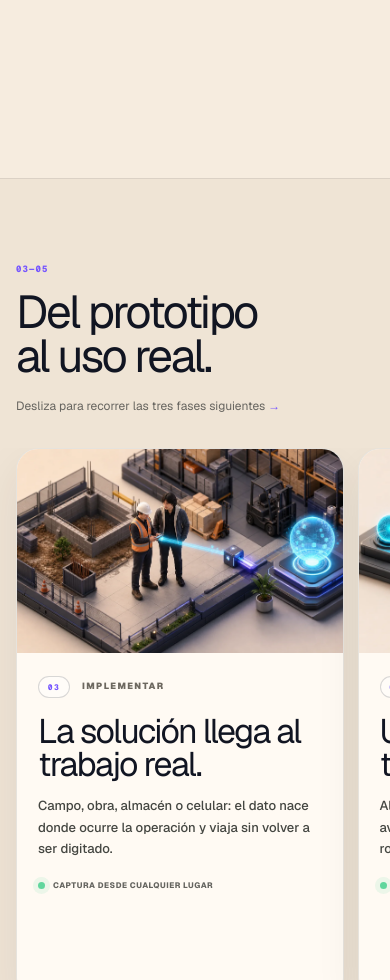
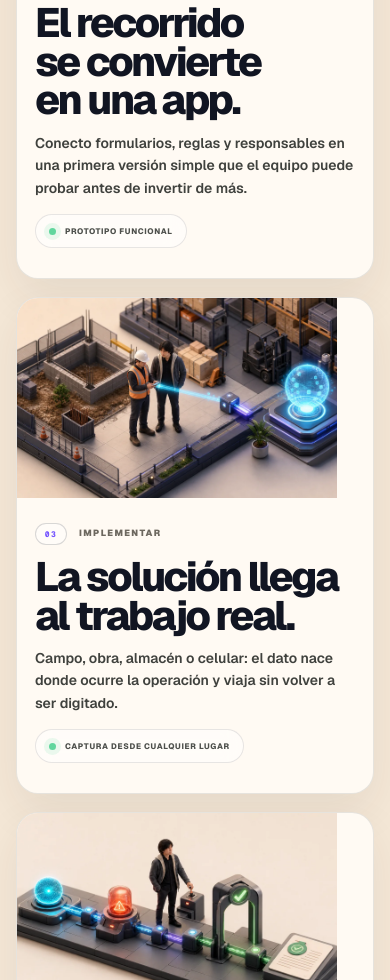
Before and after one commit to paolo-gonzalesmoya/paolo-gonzales-portafolio, a Next.js app: page / in a window 390 px wide. Shown: the part 1020-2000 px from the top of the page. Built offline with nearby package versions, Linux system fonts and the light colour scheme.

Commit message:
Restaurar recorrido estatico en movil

```diff
--- a/app/globals.css
+++ b/app/globals.css
@@ -715,44 +715,22 @@ img { display: block; max-width: 100%; }
 }
 
 @media (max-width: 700px) {
-  .world-journey { height: var(--mobile-journey-height); }
+  .world-journey { height: auto; }
   .world-shell { width: min(100% - 32px, 1240px); }
   .world-header { top: 10px; width: calc(100vw - 20px); min-height: 56px; padding: 7px; border-radius: 16px; }
   .world-brand small { display: none; }
   .world-header-cta { gap: 8px; padding: 12px 13px; }
-  .world-stage { min-height: 640px; background: #f5e8d7; }
-  .world-visuals { inset: 76px 12px auto; width: auto; aspect-ratio: 16 / 9; border: 1px solid rgba(17,21,34,.1); border-radius: 19px; box-shadow: 0 18px 42px rgba(56,43,34,.12); transform: none; }
-  .world-scene-image img { object-position: center; }
-  .world-light { display: none; }
-  .world-grid { display: none; }
-  .world-copy-stack { inset: 0; width: calc(100% - 32px); margin: 0 auto; }
-  .world-scene-image, .world-scene-copy { transition-duration: .045s; transition-timing-function: linear; }
-  .world-scene-copy { top: auto; left: 0; bottom: 48px; width: 100%; }
-  .world-scene-copy h1 { margin: 13px 0 12px; font-size: clamp(38px, 10.5vw, 50px); }
-  .world-scene-copy>p { max-width: 94%; font-size: 14px; font-weight: 520; line-height: 1.55; }
-  .world-role { display: none; }
+  .world-stage { position: relative; height: auto; min-height: 0; overflow: visible; padding-top: 90px; background: #f5e8d7; }
+  .world-visuals, .world-light, .world-grid, .world-scene-nav, .world-scroll-meter, .world-scroll-hint, .world-motion-toggle { display: none; }
+  .world-copy-stack { position: relative; inset: auto; width: calc(100% - 32px); display: grid; gap: 18px; margin: 0 auto; padding: 0 0 76px; }
+  .world-scene-copy { position: relative; inset: auto; width: 100%; overflow: hidden; padding: 18px 18px 30px; border: 1px solid rgba(17,21,34,.1); border-radius: 22px; opacity: 1 !important; background: #fffaf3; box-shadow: 0 18px 45px rgba(55,43,34,.08); transform: none !important; }
+  .world-copy-image { width: calc(100% + 36px); height: auto; aspect-ratio: 16 / 10; display: block; margin: -18px -18px 25px; object-fit: cover; }
+  .world-scene-copy h1 { max-width: 100%; margin: 13px 0 12px; font-size: clamp(38px, 10.5vw, 50px); }
+  .world-scene-copy>p { max-width: 100%; color: #3f413d; font-size: 14px; font-weight: 520; line-height: 1.6; text-shadow: none; }
+  .world-role { display: block; }
   .world-signal { margin-top: 15px; }
   .world-actions { margin-top: 18px; }
   .world-actions button, .world-actions a { min-height: 43px; padding: 0 13px; font-size: 8px; }
-  .world-scene-nav { display: none; }
-  .world-scroll-meter { left: 16px; right: 16px; bottom: 18px; }
-  .world-scroll-hint { display: none; }
-  .world-mobile-process { display: block; overflow: hidden; padding: 76px 0 90px; border-top: 1px solid rgba(17,21,34,.09); background: #efe4d5; }
-  .world-mobile-process-heading { display: grid; gap: 18px; padding: 0 16px 32px; }
-  .world-mobile-process-heading>div>span { color: var(--world-violet); font: 760 9px/1 var(--font-geist-mono), monospace; letter-spacing: .12em; }
-  .world-mobile-process-heading h2 { margin: 12px 0 0; color: var(--world-ink); font-size: 46px; line-height: .95; letter-spacing: -.055em; }
-  .world-mobile-process-heading p { max-width: 290px; margin: 0; color: #66645f; font-size: 12px; line-height: 1.6; }
-  .world-mobile-process-heading b { color: var(--world-violet); }
-  .world-mobile-process-track { display: grid; grid-auto-flow: column; grid-auto-columns: min(84vw, 350px); gap: 14px; overflow-x: auto; padding: 0 16px 18px; scroll-padding-left: 16px; scroll-snap-type: x mandatory; overscroll-behavior-inline: contain; scrollbar-width: none; }
-  .world-mobile-process-track::-webkit-scrollbar { display: none; }
-  .world-mobile-process-track article { overflow: hidden; border: 1px solid rgba(17,21,34,.1); border-radius: 22px; background: #fffaf3; box-shadow: 0 18px 45px rgba(55,43,34,.08); scroll-snap-align: start; }
-  .world-mobile-process-track article>img { width: 100%; aspect-ratio: 16 / 10; display: block; object-fit: cover; }
-  .world-mobile-process-track article>div { padding: 23px 21px 25px; }
-  .world-mobile-process-track h3 { margin: 17px 0 14px; color: var(--world-ink); font-size: 34px; line-height: .98; letter-spacing: -.05em; }
-  .world-mobile-process-track article p { margin: 0; color: #444641; font-size: 13px; font-weight: 500; line-height: 1.65; }
-  .world-mobile-process-track article small { width: fit-content; display: flex; align-items: center; gap: 8px; margin-top: 20px; color: #65645f; font-size: 8px; font-weight: 740; letter-spacing: .06em; text-transform: uppercase; }
-  .world-mobile-process-track article small i { width: 7px; height: 7px; border-radius: 50%; background: var(--world-green); box-shadow: 0 0 0 5px rgba(97,214,157,.12); }
-  .world-mobile-process-track article a { width: fit-content; display: flex; margin-top: 22px; padding: 13px 15px; border-radius: 12px; color: white; background: var(--world-ink); font-size: 9px; font-weight: 760; }
   .world-trust .world-shell { min-height: 150px; grid-template-columns: 1fr; gap: 18px; padding: 25px 0; }
   .world-trust .world-shell>div { grid-template-columns: repeat(3, 1fr); gap: 15px; }
   .world-section, .world-reel, .world-profile, .world-courses, .world-contact { padding: 90px 0; }
@@ -782,7 +760,7 @@ img { display: block; max-width: 100%; }
   .world-floating-wa { right: 14px; bottom: 14px; }
 }
 
-@media (prefers-reduced-motion: reduce) {
+@media (prefers-reduced-motion: reduce) and (min-width: 701px) {
   .world-page:not(.is-motion-enabled) .world-journey { height: auto; }
   .world-page:not(.is-motion-enabled) .world-stage { position: relative; height: auto; min-height: 0; overflow: visible; padding-top: 90px; background: var(--world-paper); }
   .world-page:not(.is-motion-enabled) .world-visuals,
--- a/app/page.tsx
+++ b/app/page.tsx
@@ -105,8 +105,7 @@ export default function Home() {
   const [isMobile, setIsMobile] = useState(false);
   const [prefersReducedMotion, setPrefersReducedMotion] = useState(false);
   const [forceMotion, setForceMotion] = useState(false);
-  const activeScenes = isMobile ? scenes.slice(0, 2) : scenes;
-  const mobileProcessScenes = scenes.slice(2);
+  const activeScenes = scenes;
   const sceneFloat = progress * (activeScenes.length - 1);
   const sceneIndex = Math.min(Math.floor(sceneFloat), activeScenes.length - 1);
   const nextSceneIndex = Math.min(sceneIndex + 1, activeScenes.length - 1);
@@ -265,10 +264,16 @@ export default function Home() {
                 <article
                   className="world-scene-copy"
                   key={scene.number}
-                  aria-hidden={activeScene !== index}
+                  aria-hidden={isMobile ? false : activeScene !== index}
                   style={{ opacity, transform: `translate3d(0, ${offset}px, 0)` }}
                 >
-                  <img className="world-copy-image" src={scene.image} alt={`Escena ${index + 1}: ${scene.title}`} />
+                  <img
+                    className="world-copy-image"
+                    src={scene.image}
+                    alt={`Escena ${index + 1}: ${scene.title}`}
+                    loading={index === 0 ? "eager" : "lazy"}
+                    decoding="async"
+                  />
                   <div className="world-kicker"><span>{scene.number}</span>{scene.eyebrow}</div>
                   {index === 0 && <p className="world-role">Consultor no-code · Especialista AppSheet</p>}
                   <h1>{scene.title}</h1>
@@ -276,7 +281,7 @@ export default function Home() {
                   <div className="world-signal"><i />{scene.signal}</div>
                   {index === 0 && (
                     <div className="world-actions">
-                      <button type="button" onClick={() => goToScene(1)}>Comenzar el recorrido <span>↓</span></button>
+                      {!isMobile && <button type="button" onClick={() => goToScene(1)}>Comenzar el recorrido <span>↓</span></button>}
                       <a href={whatsappUrl} target="_blank" rel="noreferrer">Escribir por WhatsApp ↗</a>
                     </div>
                   )}
@@ -288,7 +293,7 @@ export default function Home() {
                   )}
                   {isMobile && index === activeScenes.length - 1 && (
                     <div className="world-actions">
-                      <a className="is-primary" href="#proceso-movil">Continuar el proceso ↓</a>
+                      <a className="is-primary" href="#casos">Ver casos reales ↓</a>
                     </div>
                   )}
                 </article>
@@ -317,29 +322,6 @@ export default function Home() {
           <div className="world-scroll-hint"><span /> Scroll para recorrer</div>
         </div>
       </section>
-
-      {isMobile && (
-        <section id="proceso-movil" className="world-mobile-process" aria-label="Tres fases siguientes del proceso">
-          <div className="world-mobile-process-heading">
-            <div><span>03—05</span><h2>Del prototipo<br />al uso real.</h2></div>
-            <p>Desliza para recorrer las tres fases siguientes <b>→</b></p>
-          </div>
-          <div className="world-mobile-process-track">
-            {mobileProcessScenes.map((scene, index) => (
-              <article key={scene.number}>
-                <img src={scene.image} alt={`Escena ${scene.number}: ${scene.title}`} loading="lazy" decoding="async" />
-                <div>
-                  <div className="world-kicker"><span>{scene.number}</span>{scene.eyebrow}</div>
-                  <h3>{scene.title}</h3>
-                  <p>{scene.copy}</p>
-                  <small><i />{scene.signal}</small>
-                  {index === mobileProcessScenes.length - 1 && <a href="#casos">Ver casos reales ↓</a>}
-                </div>
-              </article>
-            ))}
-          </div>
-        </section>
-      )}
 
       <section className="world-trust" aria-label="Empresas con las que ha trabajado Paolo">
         <div className="world-shell">
```
